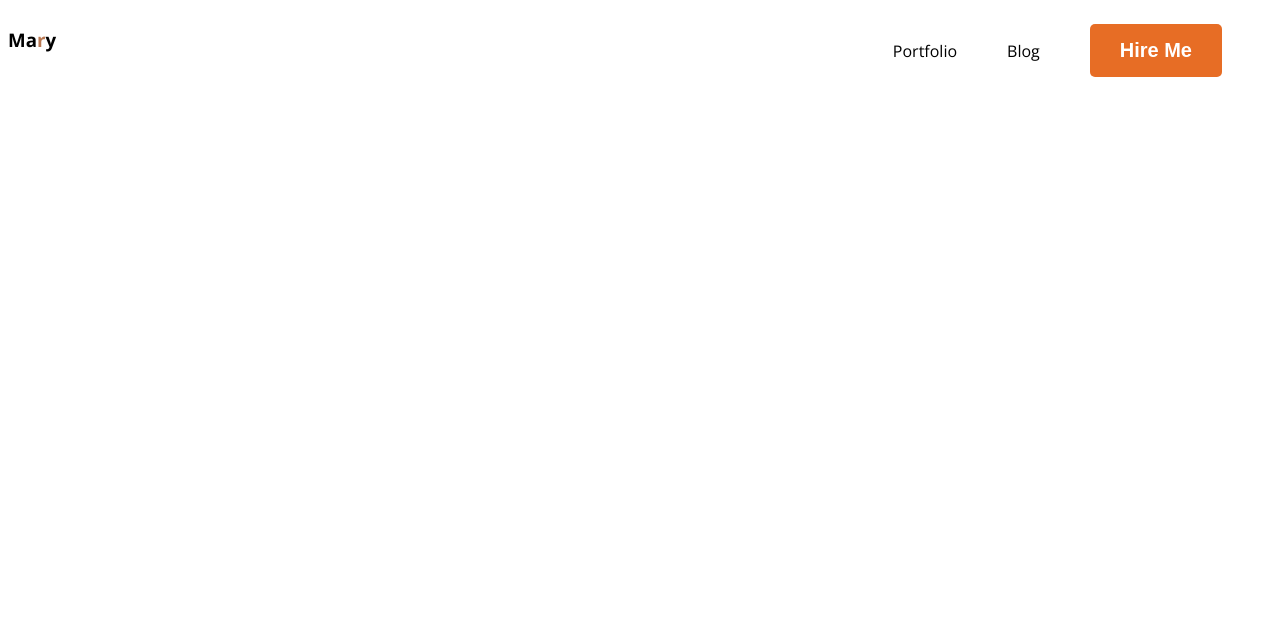
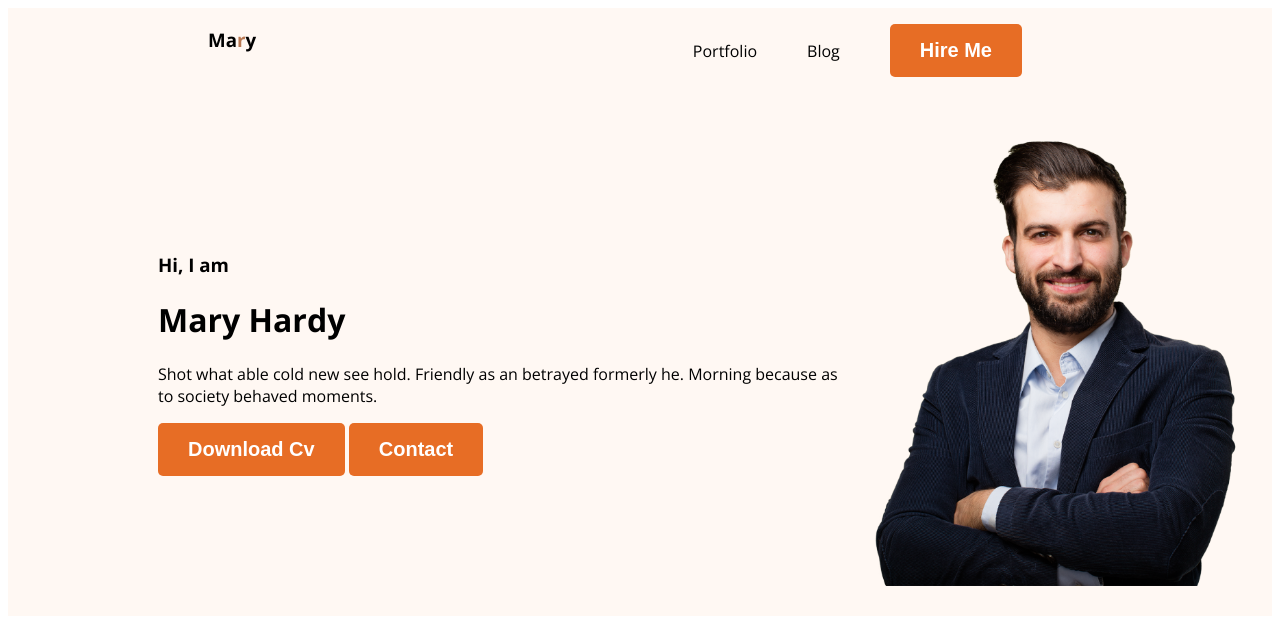
Before and after one commit to sufihasan/developer-portfolio-b9, a plain HTML site: page index.html in a window 1280 px wide. Drawn offline with nearby package versions, Linux system fonts and the light colour scheme.

Commit message:
banner content added

```diff
--- a/index.html
+++ b/index.html
@@ -16,7 +16,7 @@
 </head>
 
 <body>
-    <header>
+    <header class="header">
         <nav>
             <h3>Ma<span class="text-primary">r</span>y</h3>
             <ul>
@@ -25,6 +25,19 @@
                 <li><button class="btn-primary">Hire Me</button></li>
             </ul>
         </nav>
+        <div class="banner">
+            <div>
+                <h3 class="banner-greating">Hi, I am</h3>
+                <h1 class="banner-title">Mary Hardy</h1>
+                <p>Shot what able cold new see hold.
+                    Friendly as an betrayed formerly he.
+                    Morning because as to society
+                    behaved moments.</p>
+                <button class="btn-primary">Download Cv</button>
+                <button class="btn-primary">Contact</button>
+            </div>
+            <img class="pro-pic" src="images/hardy.png" alt="" srcset="">
+        </div>
     </header>
 
     <footer></footer>
--- a/styles/portfolio.css
+++ b/styles/portfolio.css
@@ -2,8 +2,6 @@
 
 body {
     font-family: "Open Sans", serif;
-
-
 }
 
 .btn-primary {
@@ -20,6 +18,7 @@ body {
 nav {
     display: flex;
     justify-content: space-between;
+    margin: 0 200px;
 }
 
 nav>ul {
@@ -38,6 +37,21 @@ nav a {
     color: black;
 }
 
+/* header related style */
+.header {
+    background-color: #FFF8F3;
+}
+
+.banner {
+    padding: 30px 30px 30px 150px;
+    display: flex;
+    align-items: center;
+}
+
+.banner .pro-pic {
+    width: 400px;
+}
+
 .text-primary {
     color: #b97852
 }
```
Also changed, not shown: images/developer.png (added), images/hardy.png (added), images/header_bg.png (added), images/icons/facebook.png (added), images/icons/insta.png (added), images/icons/js.png (added), images/icons/mongo.png (added), images/icons/nodejs.png (added), images/icons/react.png (added), images/icons/twitter.png (added).
